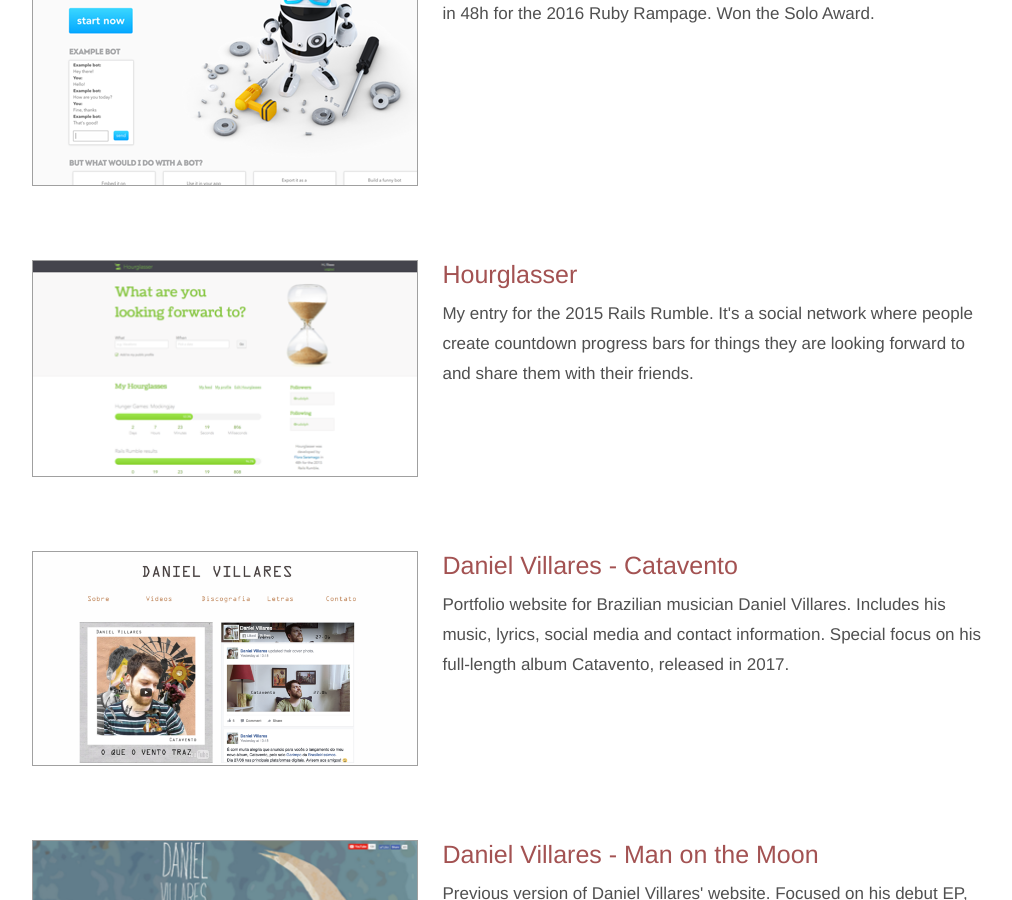
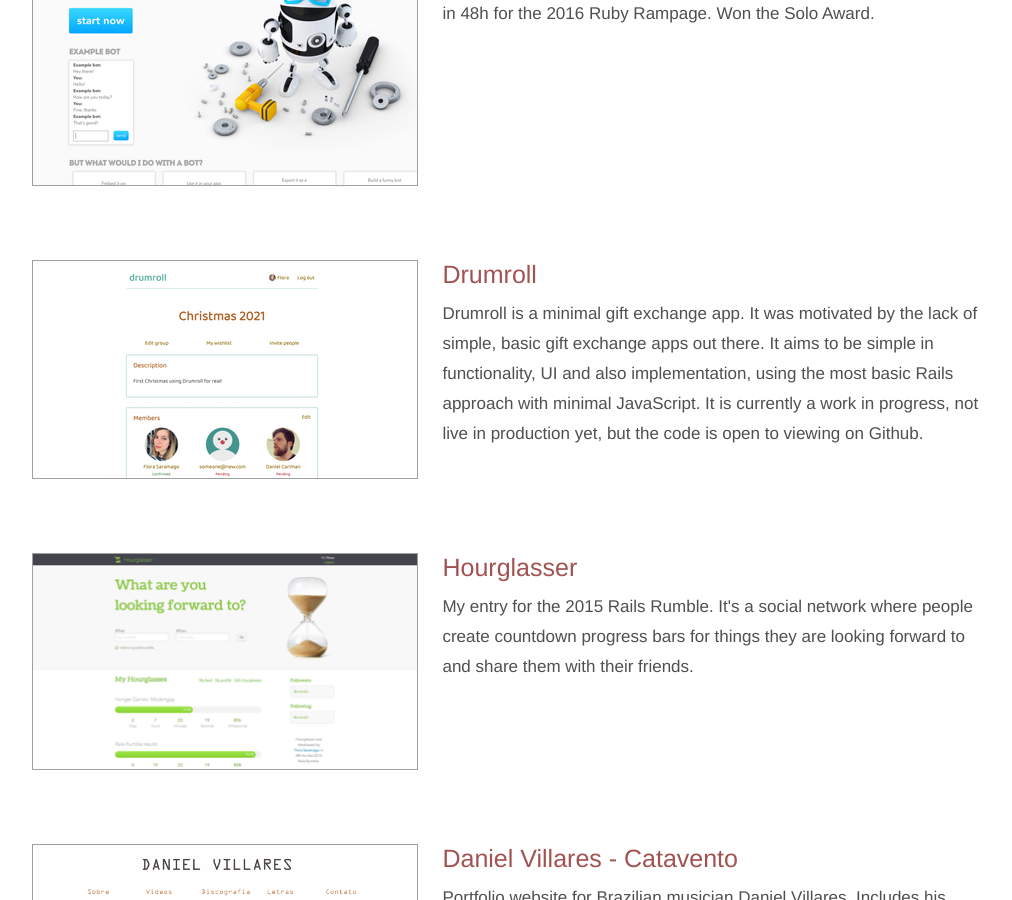
Before and after one commit to florasaramago/FloraSaramago, a Jekyll site: the page built from index.html, in a window 1280 px wide and 900 px high, scrolled down 843 px. Shown: the whole window, without its empty margins (108-1120 px from the left). Built offline with Jekyll 4.4.1, drawn with Linux system fonts in a browser that asks for light colours; some web fonts are replaced.

Commit message:
Add Drumroll to projects

```diff
--- a/index.html
+++ b/index.html
@@ -37,6 +37,22 @@
 
       <div class="description">
         An app where you can easily create and maintain chat bots. Developed in 48h for the 2016 Ruby Rampage. Won the Solo Award.
+      </div>
+    </div>
+  </div>
+
+  <div class="project">
+    <div class="thumb">
+      <a href="https://github.com/florasaramago/drumroll" target="_blank">
+        <img src="{{ '/assets/images/drumroll-thumb.png' | relative_url }}" />
+      </a>
+    </div>
+
+    <div class="about">
+      <div class="name"><a href="https://github.com/florasaramago/drumroll" target="_blank">Drumroll</a></div>
+
+      <div class="description">
+        Drumroll is a minimal gift exchange app. It was motivated by the lack of simple, basic gift exchange apps out there. It aims to be simple in functionality, UI and also implementation, using the most basic Rails approach with minimal JavaScript. It is currently a work in progress, not live in production yet, but the code is open to viewing on Github.
       </div>
     </div>
   </div>
```
Also changed, not shown: assets/images/drumroll-thumb.png (added).
